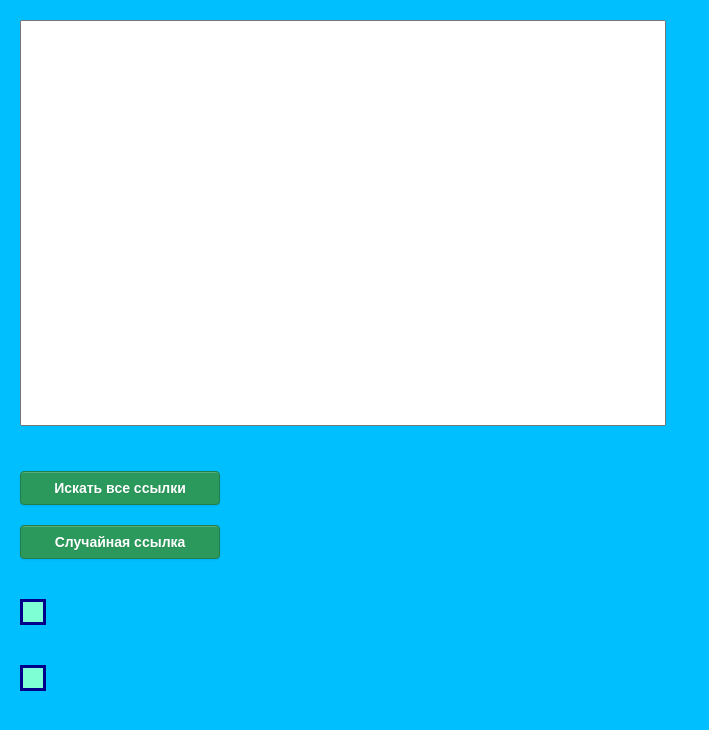
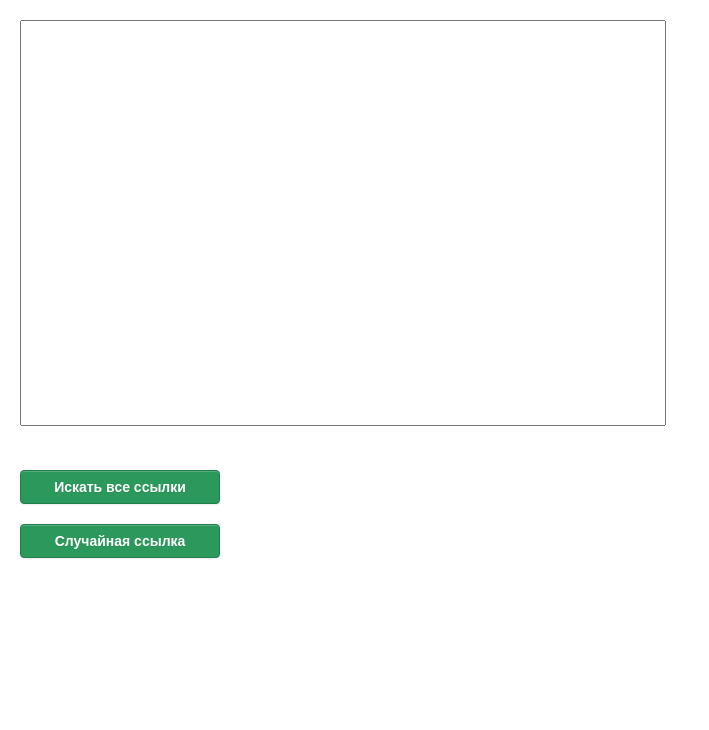
Before and after one commit to MikhaDNS/search, a plain HTML site: page index.html in a window 1280 px wide. Shown: the whole page, without its empty margins (0-709 px from the left). Drawn offline with Linux system fonts and the light colour scheme.

Commit message:
Update style.css

```diff
--- a/style.css
+++ b/style.css
@@ -3,8 +3,6 @@
 	 width:100%;
 	 margin:0;
 	 padding:0;
-	 background: #00BFFF;
-	 font-size: 20px;
  }
 
  textarea {
@@ -17,11 +15,6 @@
    }
  div{
 	  margin: 20px;
-	  background: #7FFFD4;
-	  display: inline-block;
-	  padding:10px;
-	  vertical-align: top;
-	  border: 3px solid #00008B;
  }
 button{
 border-radius: 4px;
```
